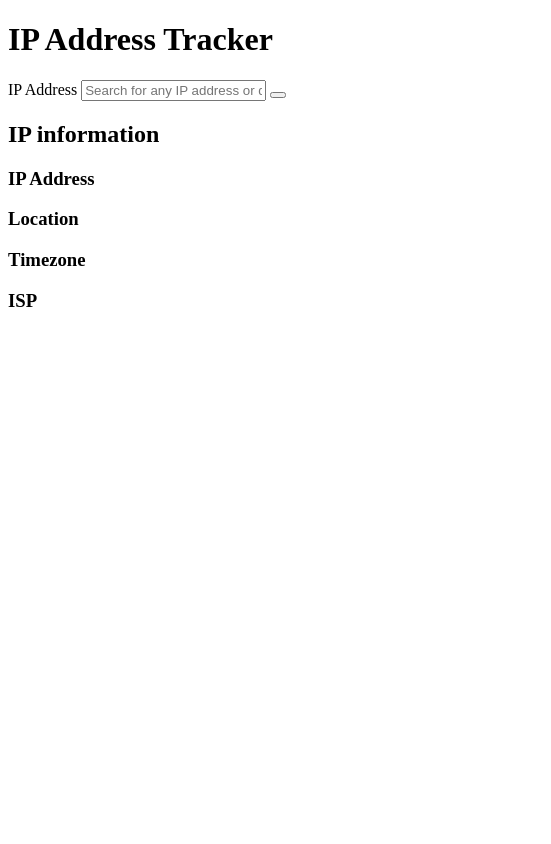
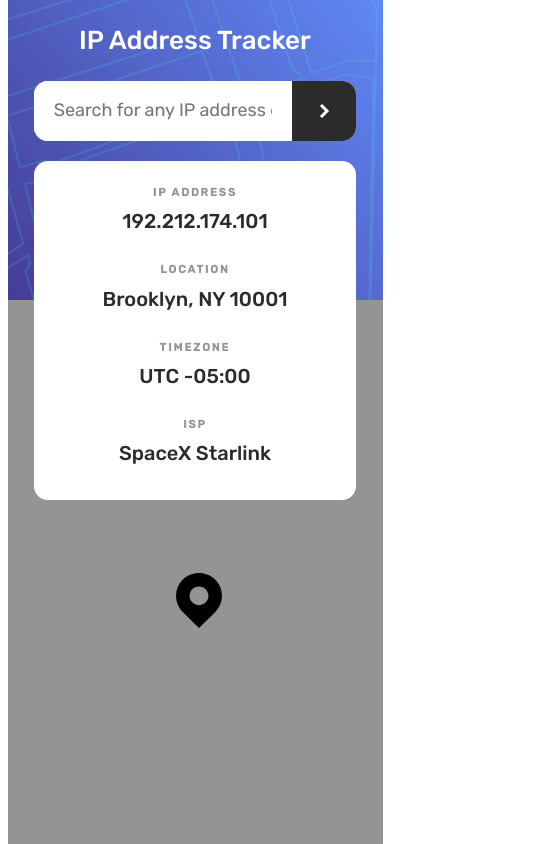
Before and after one commit to gillaercio/ip-address-tracker-master, a plain HTML site: page index.html in a window 390 px wide. Shown: the whole page, 551 px wide, since content can reach past the window. Drawn offline with Linux system fonts and the light colour scheme.

Commit message:
index.css, main.css, global.css and mobile design created

```diff
--- /dev/null
+++ b/assets/css/global.css
@@ -0,0 +1,70 @@
+*,
+*::before,
+*::after {
+  margin: 0;
+  padding: 0;
+  box-sizing: border-box;
+}
+
+html {
+  font-size: 62.5%;
+}
+
+@font-face {
+  font-display: swap;
+  font-family: 'Rubik';
+  font-style: normal;
+  font-weight: 400;
+  src: url('../fonts/rubik-v31-latin-regular.woff2') format('woff2');
+}
+
+@font-face {
+  font-display: swap;
+  font-family: 'Rubik';
+  font-style: normal;
+  font-weight: 500;
+  src: url('../fonts/rubik-v31-latin-500.woff2') format('woff2');
+}
+
+@font-face {
+  font-display: swap;
+  font-family: 'Rubik';
+  font-style: oblique;
+  font-weight: 700;
+  src: url('../fonts/rubik-v31-latin-700.woff2') format('woff2');
+}
+
+:root {
+  --Gray-950: hsl(0, 0%, 17%);
+  --Gray-400: hsl(0, 0%, 58%);
+  --White: hsl(0, 0%, 100%);
+
+  --rubik: 'Rubik', sans-serif;
+
+  --text-info: 700 1.1rem/120% var(--rubik);
+  --text-input: 1.8rem/120% var(--rubik);
+  --text-base: 500 2rem/120% var(--rubik);
+  --text-h1: 500 2.6rem/120% var(--rubik);
+}
+
+/*
+
+Elemento: Título "IP Address Tracker"
+Mobile: ~24px (--text-2xl)
+Desktop: ~24-30px (--text-2xl ou --text-3xl)
+Observação: Similar ou ligeiramente maior
+
+Labels (IP ADDRESS, LOCATION, etc.)
+~10-11px
+~10-11px
+Pequenas, uppercase, espaçadas
+
+Valores principais (endereço IP, localização)
+~20px (--text-xl)
+~24-26px (--text-2xl)
+Maiores no desktop
+
+Input placeholder
+~14-16px (--text-sm/base)
+~14-16px (--text-sm/base)
+*/
--- /dev/null
+++ b/assets/css/index.css
@@ -0,0 +1,2 @@
+@import url('global.css');
+@import url('main.css');
--- /dev/null
+++ b/assets/css/main.css
@@ -0,0 +1,112 @@
+body {
+  display: grid;
+  justify-items: center;
+  min-height: 100vh;
+}
+
+.header,
+.main {
+  width: min(100%, 375px);
+}
+
+.header {
+  height: 300px;
+  background-image: url('../images/pattern-bg-mobile.png');
+  background-repeat: no-repeat;
+}
+
+.header__title {
+  font: var(--text-h1);
+  color: var(--White);
+  text-align: center;
+  padding-block: 2.5rem;
+}
+
+.header__search {
+  display: flex;
+  justify-self: center;
+  width: 86%;
+  border-radius: 14px;
+  background-color: var(--White);
+  /* border: 1px solid red; */
+}
+
+.header__search-input {
+  justify-self: flex-end;
+  flex-basis: 80%;
+  /* flex: 0 0 70%; */
+  padding-inline: 2rem;
+  font: var(--text-input);
+  color: var(--Gray-950);
+  /* text-align: center; */
+  border-top-left-radius: 14px;
+  border-bottom-left-radius: 14px;
+  border: none;
+}
+
+.header__search-button {
+  /* flex: 1; */
+  flex-grow: 1;
+  /* width: 50px; */
+  height: 60px;
+  background-color: var(--Gray-950);
+  background-image: url('../images/icon-arrow.svg');
+  background-repeat: no-repeat;
+  background-position: center;
+  border: none;
+  border-top-right-radius: 14px;
+  border-bottom-right-radius: 14px;
+  cursor: pointer;
+}
+
+.visually-hidden {
+  display: none;
+  visibility: hidden;
+}
+
+.header__infos {
+  display: grid;
+  justify-self: center;
+  align-content: center;
+  gap: 2rem;
+  width: 86%;
+  margin-top: 2rem;
+  padding-block: 2.5rem;
+  text-align: center;
+  background-color: var(--White);
+  border-radius: 14px;
+  /* border: 1px solid red; */
+}
+
+.header__info {
+  display: grid;
+  gap: 1rem;
+}
+
+.header__info-title {
+  font: var(--text-info);
+  color: var(--Gray-400);
+  text-transform: uppercase;
+  letter-spacing: 0.2rem;
+}
+
+.header__info-value {
+  font: var(--text-base);
+  color: var(--Gray-950);
+}
+
+.main {
+  height: calc(100vh - 300px);
+  background-color: var(--Gray-400);
+  /* border: 1px solid red; */
+  z-index: -1;
+}
+
+.main__map {
+  position: relative;
+  left: 45%;
+  top: 50%;
+  height: 60px;
+  background-image: url('../images/icon-location.svg');
+  background-repeat: no-repeat;
+}
--- a/index.html
+++ b/index.html
@@ -8,6 +8,7 @@
 
   <title>Frontend Mentor | IP Address Tracker</title>
 
+  <link rel="stylesheet" href="./assets/css/index.css">
 </head>
 <body>
 
@@ -24,21 +25,25 @@
       <h2 id="info-heading" class="visually-hidden">IP information</h2>
       <div class="header__info">
         <h3 class="header__info-title">IP Address</h3>
+        <p class="header__info-value">192.212.174.101</p>
         <p class="header__info-value"><!-- data --></p>
       </div>
 
       <div class="header__info">
         <h3 class="header__info-title">Location</h3>
+        <p class="header__info-value">Brooklyn, NY 10001</p>
         <p class="header__info-value"><!-- data --></p>
       </div>
 
       <div class="header__info">
         <h3 class="header__info-title">Timezone</h3>
+        <p class="header__info-value">UTC -05:00</p>
         <p class="header__info-value"><!-- UTC add offset value dynamically using the API --></p>
       </div>
 
       <div class="header__info">
         <h3 class="header__info-title">ISP</h3>
+        <p class="header__info-value">SpaceX Starlink</p>
         <p class="header__info-value"><!-- data --></p>
       </div>
     </section>
```
Also changed, not shown: assets/fonts/rubik-v31-latin-500.woff2 (added), assets/fonts/rubik-v31-latin-700.woff2 (added), assets/fonts/rubik-v31-latin-regular.woff2 (added).
